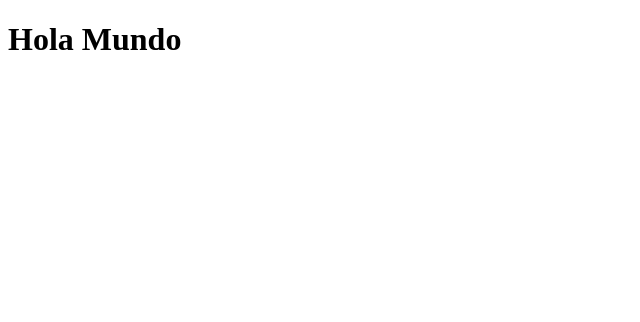
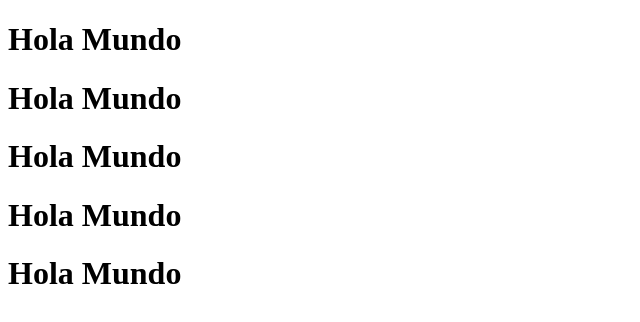
Before and after one commit to camilomoreba83/ejercicio, a plain HTML site: page index.html in a window 1280 px wide. Shown: the whole page, without its empty margins (0-640 px from the left). Drawn offline with Linux system fonts and the light colour scheme.

Commit message:
Mod archivo index

```diff
--- a/index.html
+++ b/index.html
@@ -8,6 +8,9 @@
 </head>
 <body>
     <h1>Hola Mundo</h1>
-
+    <h1>Hola Mundo</h1>
+    <h1>Hola Mundo</h1>
+    <h1>Hola Mundo</h1>
+    <h1>Hola Mundo</h1>
 </body>
 </html>
```
